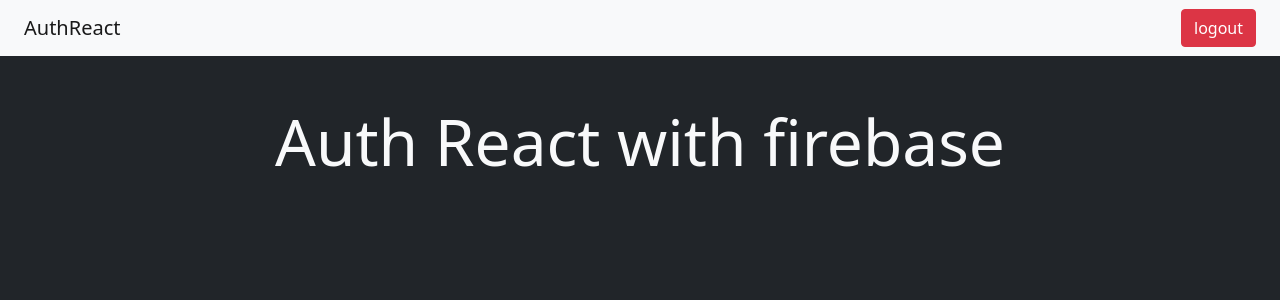
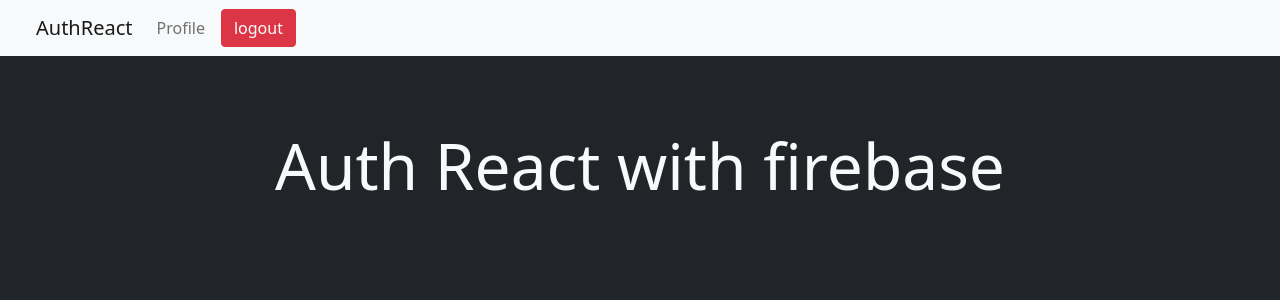
Before and after one commit to 2015tb145-Acare/auth-react-with-firebase, a React (Create React App) app: page / in a window 1280 px wide. Shown: the top 300 px of the page. Built offline with nearby package versions, Linux system fonts and the light colour scheme; no server answers; sample sign-in values are in the browser's storage.

Commit message:
add private test pages

```diff
--- a/src/App.js
+++ b/src/App.js
@@ -1,8 +1,12 @@
 import { Routes, Route } from "react-router-dom";
-import Home from "./pages/home";
+
 import Navbar from "./components/Navbar";
 import SignUpModal from "./components/SignUpModal";
 import SignInModal from "./components/SignInModal";
+
+import Home from "./pages/Home";
+import Private from "./pages/Private";
+import Profile from "./pages/Private/profile";
 
 function App() {
   return (
@@ -12,6 +16,9 @@
       <SignInModal />
       <Routes>
         <Route path="/" element={<Home />} />
+        <Route path="/private" element={<Private />}>
+          <Route path="/private/profile" element={<Profile />} />
+        </Route>
       </Routes>
     </>
   );
--- a/src/components/Navbar.js
+++ b/src/components/Navbar.js
@@ -28,6 +28,13 @@
     } else {
       return (
         <>
+          <ul className="navbar-nav">
+            <li className="nav-item">
+              <Link to="/private/profile" className="nav-link">
+                Profile
+              </Link>
+            </li>
+          </ul>
           <button className="btn btn-danger ms-2" onClick={logOut}>
             logout
           </button>
@@ -37,12 +44,14 @@
   };
 
   return (
-    <nav className="navbar navbar-light bg-light px-4">
-      <Link to="/" className="navbar-brand">
-        AuthReact
-      </Link>
-      <div>
-        <Logger />
+    <nav className="navbar navbar-expand-sm navbar-light bg-light px-4">
+      <div className="container-fluid">
+        <Link to="/" className="navbar-brand">
+          AuthReact
+        </Link>
+        <div className="collapse navbar-collapse">
+          <Logger />
+        </div>
       </div>
     </nav>
   );
--- a/src/components/SignInModal.js
+++ b/src/components/SignInModal.js
@@ -1,12 +1,13 @@
 import React, { useContext, useState, useRef } from "react";
 import { UserContext } from "../contexts/userContext";
 import { FirebaseContext } from "../contexts/firebaseContext";
+import { useNavigate } from "react-router-dom";
 
 export default function SignInModal() {
   const { modalState, toggleModals } = useContext(UserContext);
+  const navigate = useNavigate();
   const { signIn } = useContext(FirebaseContext);
   const inputs = useRef([]);
-  const formRef = useRef();
   const [inputValidation, setInputValidation] = useState("");
   const addInput = (el) => {
     if (el && !inputs.current.includes(el)) {
@@ -16,13 +17,9 @@
   const handleFormSubmit = async (e) => {
     e.preventDefault();
     try {
-      const credential = await signIn(
-        inputs.current[0].value,
-        inputs.current[1].value
-      );
-      formRef.current.reset();
+      await signIn(inputs.current[0].value, inputs.current[1].value);
       closeModal();
-      console.log("your're signIn !", credential);
+      navigate("/private/profile");
     } catch (error) {
       setInputValidation("Oups, email or password is not valid");
     }
@@ -51,11 +48,7 @@
                   <button className="btn-close" onClick={closeModal}></button>
                 </div>
                 <div className="modal-body">
-                  <form
-                    ref={formRef}
-                    className="sign-in-form"
-                    onSubmit={handleFormSubmit}
-                  >
+                  <form className="sign-in-form" onSubmit={handleFormSubmit}>
                     <div className="mb-3">
                       <label htmlFor="signInEmail" className="form-label">
                         Adresse Email
--- a/src/components/SignUpModal.js
+++ b/src/components/SignUpModal.js
@@ -6,7 +6,6 @@
   const { modalState, toggleModals } = useContext(UserContext);
   const { signUp } = useContext(FirebaseContext);
   const inputs = useRef([]);
-  const formRef = useRef();
   const [inputValidation, setInputValidation] = useState("");
   const addInput = (el) => {
     if (el && !inputs.current.includes(el)) {
@@ -25,13 +24,8 @@
       return;
     }
     try {
-      const credential = await signUp(
-        inputs.current[0].value,
-        inputs.current[1].value
-      );
-      formRef.current.reset();
+      await signUp(inputs.current[0].value, inputs.current[1].value);
       closeModal();
-      console.log("your're signUp !", credential);
     } catch (error) {
       if (error.code === "auth/invalid-email") {
         setInputValidation("Email format invalid");
@@ -65,11 +59,7 @@
                   <button className="btn-close" onClick={closeModal}></button>
                 </div>
                 <div className="modal-body">
-                  <form
-                    ref={formRef}
-                    className="sign-up-form"
-                    onSubmit={handleFormSubmit}
-                  >
+                  <form className="sign-up-form" onSubmit={handleFormSubmit}>
                     <div className="mb-3">
                       <label htmlFor="signUpEmail" className="form-label">
                         Adresse Email
--- a/src/pages/home/index.js
+++ b/src/pages/Home/index.js
@@ -1,9 +1,9 @@
 import React from "react";
 
-export default function index() {
+export default function Index() {
   return (
     <div className="container p-5">
-      <h1 className="display-3 text-light text-center">
+      <h1 className="display-3 text-light text-center py-4">
         Auth React with firebase
       </h1>
     </div>
--- /dev/null
+++ b/src/pages/Private/index.js
@@ -0,0 +1,16 @@
+import React, { useContext } from "react";
+import { FirebaseContext } from "../../contexts/firebaseContext";
+import { Outlet, Navigate } from "react-router-dom";
+
+export default function Index() {
+  const { currentUser } = useContext(FirebaseContext);
+
+  if (!currentUser) {
+    return <Navigate to="/" />;
+  }
+  return (
+    <div className="container">
+      <Outlet />
+    </div>
+  );
+}
--- /dev/null
+++ b/src/pages/Private/profile.js
@@ -0,0 +1,9 @@
+import React from "react";
+
+export default function Profile() {
+  return (
+    <>
+      <h1 className="display-3 text-light text-center py-4">Private</h1>
+    </>
+  );
+}
```
